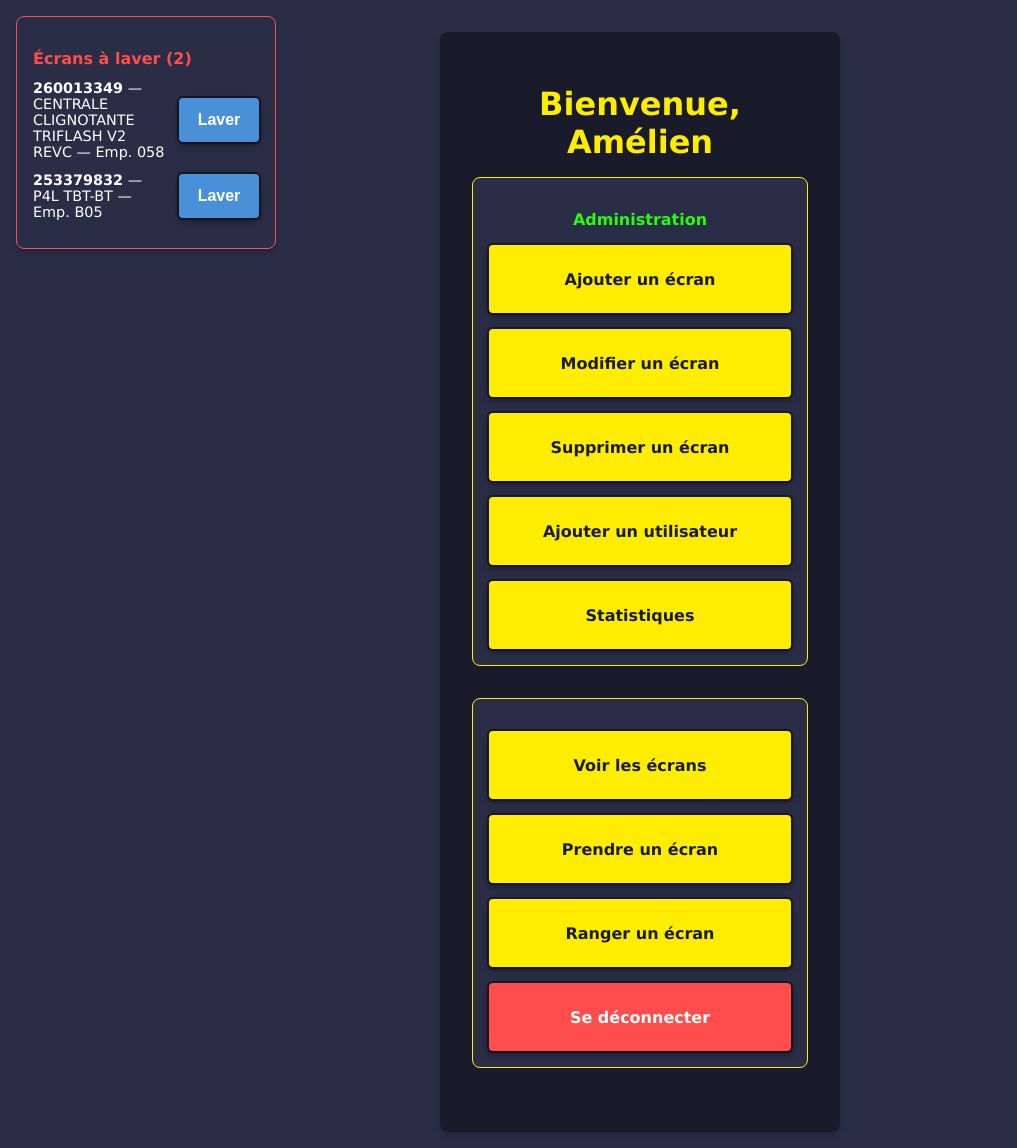
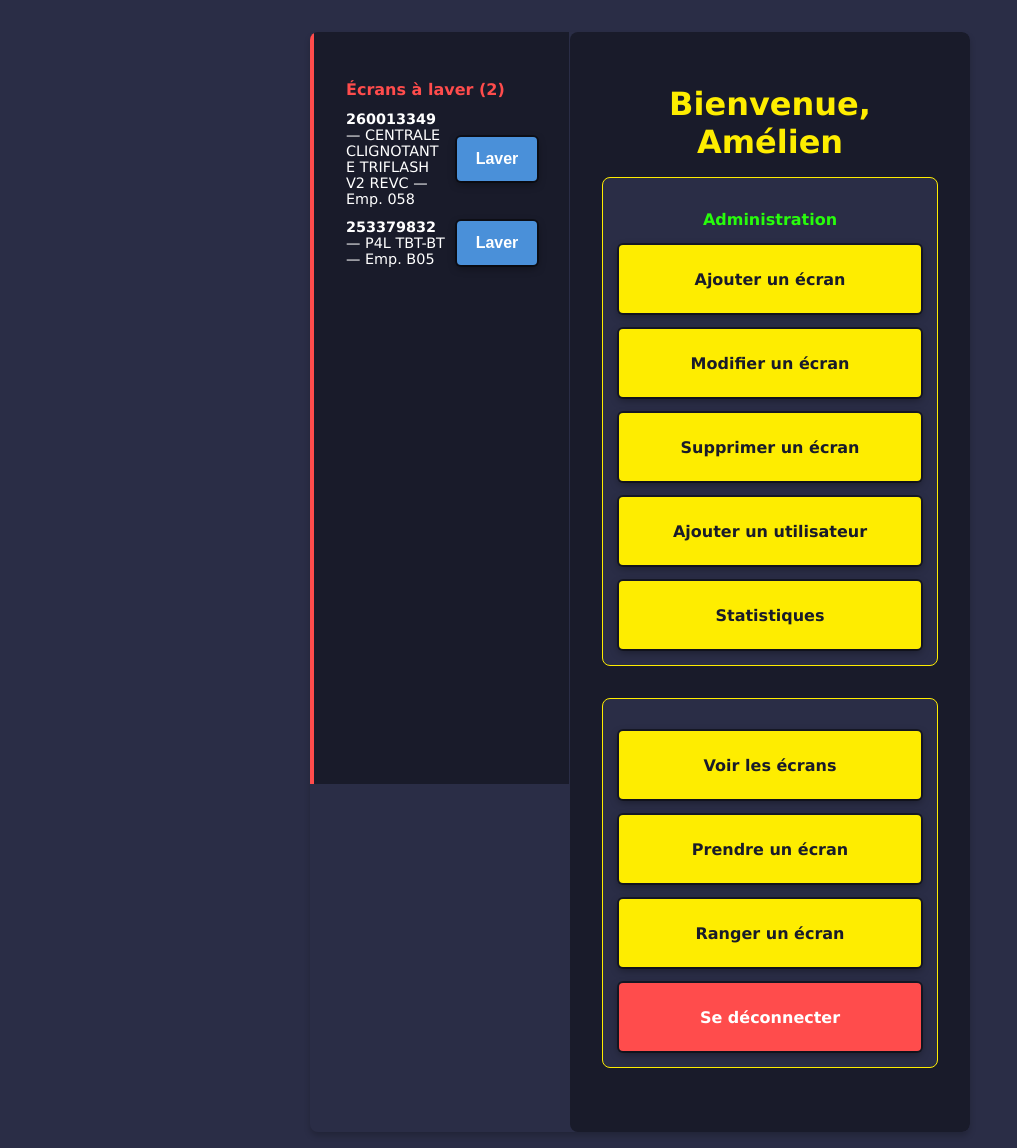
Before and after one commit to AmelienLS/RPI_LocalWebServer, a Flask app: page /index in a window 1280 px wide. Shown: the whole page, without its empty margins (0-1017 px from the left). Run offline with Flask 3, Linux system fonts and the light colour scheme; a user stored in the database is signed in; data comes from the database, SQL or seed files in the repository.

Commit message:
fix(ui): dock washing panel flush to the left of the main container

```diff
--- a/Styles/index.css
+++ b/Styles/index.css
@@ -2,12 +2,29 @@
 
 body {
     overflow-y: auto;
-    position: relative; /* Contient les éléments positionnés en absolu (laver-actions) */
+}
+
+/* Wrapper flex centré dans le body */
+.page-wrapper {
+    display: flex;
+    align-items: flex-start;
+    margin-top: 1rem;
+}
+
+/* Quand le panneau "à laver" est présent : aspect de bloc unifié */
+.page-wrapper--with-laver {
+    border-radius: 8px;
+    box-shadow: 0 4px 6px rgba(0, 0, 0, 0.2);
+    overflow: hidden;
+}
+
+.page-wrapper--with-laver .form-container {
+    box-shadow: none;
 }
 
 .form-container {
+    width: 400px;
     max-width: 400px;
-    margin-top: 1rem;
 }
 
 .admin-link {
@@ -15,7 +32,7 @@ body {
     display: flex;
     width: 100%;
     box-sizing: border-box;
-    min-height: calc(44px + 1.5rem); /* border-box: compense le padding vertical pour égaler la hauteur des autres <a> (content-box) */
+    min-height: calc(44px + 1.5rem);
     margin-top: 1rem;
 }
 
@@ -25,7 +42,7 @@ body {
     display: flex;
     width: 100%;
     box-sizing: border-box;
-    min-height: calc(44px + 1.5rem); /* border-box: compense le padding vertical pour égaler la hauteur des autres <a> (content-box) */
+    min-height: calc(44px + 1.5rem);
     margin-top: 1rem;
 }
 
@@ -51,18 +68,16 @@ body {
     background-color: #2A2D46;
 }
 
+/* Panneau "Écrans à laver" : collé à gauche du container principal */
 .laver-actions {
-    position: absolute;
-    top: 1rem;
-    left: 1rem;
     width: 260px;
-    max-height: calc(100vh - 2rem);
+    max-height: calc(100vh - 3rem);
     overflow-y: auto;
-    border: 1px solid #FF4C4C;
-    padding: 1rem;
-    border-radius: 8px;
-    background-color: #2A2D46;
-    box-shadow: 0 4px 6px rgba(0, 0, 0, 0.2);
+    align-self: stretch;
+    background-color: #191B2A;
+    padding: 2rem;
+    border-right: 1px solid #2A2D46;
+    border-left: 4px solid #FF4C4C;
     box-sizing: border-box;
 }
 
--- a/Templates/index.html
+++ b/Templates/index.html
@@ -9,6 +9,7 @@
     <title>Accueil</title>
 </head>
 <body>
+    <div class="page-wrapper{% if a_laver %} page-wrapper--with-laver{% endif %}">
         {% if a_laver %}
         <div class="laver-actions">
             <p>Écrans à laver ({{ a_laver | length }})</p>
@@ -51,5 +52,6 @@
                 <div class="confirmation-message" style="color: green;">{{ success }}</div>
             {% endif %}
         </div>
+    </div>
 </body>
 </html>
```
Also changed, not shown: CHANGELOG.md. Lines whose indentation alone changed are shown as unchanged.
